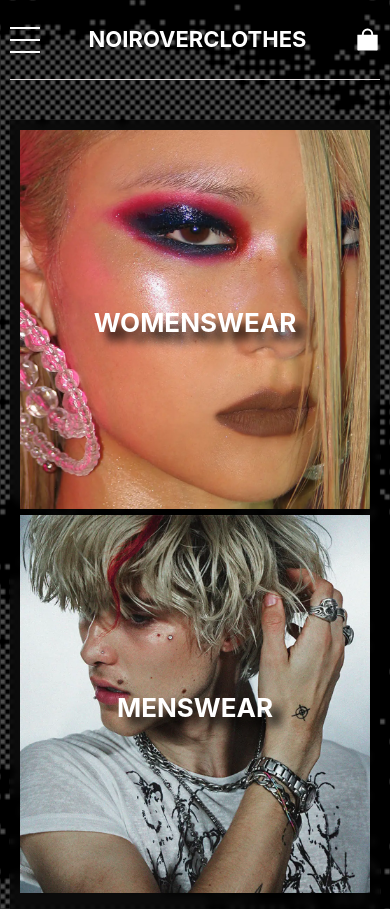
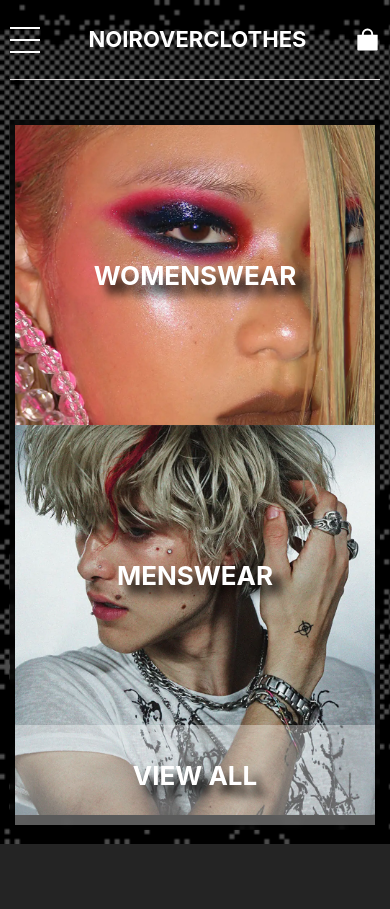
Before and after one commit to coldshein/noiroverclothes, a React (Vite) app: page / in a window 390 px wide. After the commit the page ends 844 px from the top, so only its background shows below. Built offline with nearby package versions, Linux system fonts and the light colour scheme; no server answers.

Commit message:
transition init

```diff
--- a/package.json
+++ b/package.json
@@ -12,6 +12,7 @@
   "dependencies": {
     "@reduxjs/toolkit": "^1.9.6",
     "axios": "^1.5.1",
+    "framer-motion": "^10.16.4",
     "react": "^18.2.0",
     "react-dom": "^18.2.0",
     "react-redux": "^8.1.2",
--- a/src/App.css
+++ b/src/App.css
@@ -25,9 +25,7 @@
     z-index: 1;
   }
 }
-#root{
-  height: 100%;
-}
+
 body{
   position: relative;
   z-index: 2;
--- a/src/App.tsx
+++ b/src/App.tsx
@@ -1,25 +1,30 @@
 import "./App.css";
-import { Routes, Route } from "react-router-dom";
+import { Routes, Route, useLocation } from "react-router-dom";
 import MainLayout from "./pages/MainLayout";
 import FullCard from "./pages/FullCard/FullCard";
 import ProductList from "./components/ProductList/ProductList";
 import Designers from "./pages/Designers/Designers";
 import Home from "./pages/Home/Home";
 
+import { AnimatePresence } from "framer-motion";
+
 function App() {
+  const location = useLocation();
   return (
+    <AnimatePresence>
       <div className="app-container">
-      <Routes>
+        <Routes location={location} key={location.pathname}>
           <Route path="/" element={<MainLayout />}>
-          <Route path="" element={<Home/>}/>
+            <Route path="" element={<Home />} />
             <Route path="/products" element={<ProductList />}>
-            <Route path="/products/:sex" element={<ProductList/>}/>
+              <Route path="/products/:sex" element={<ProductList />} />
             </Route>
             <Route path="/product/:link/:id" element={<FullCard />} />
-          <Route path="/designers" element={<Designers/>}/>
+            <Route path="/designers" element={<Designers />} />
           </Route>
         </Routes>
       </div>
+    </AnimatePresence>
   );
 }
 
--- /dev/null
+++ b/src/components/Burger/Loader/Loader.module.scss
@@ -0,0 +1,14 @@
+.loader{
+    width: 100%;
+    height: 100%;
+    position: relative;
+    img{
+        position: absolute;
+        height: 100%;
+        width: 100%;
+        top: 50%;
+        left: 50%;
+        transform: translate(-50%,-50%);
+        object-fit: contain;
+    }
+}
--- /dev/null
+++ b/src/components/Burger/Loader/Loader.tsx
@@ -0,0 +1,10 @@
+import styles from './Loader.module.scss'
+const Loader = () => {
+    return (
+        <div className={styles.loader}>
+            <img src="/public/assets/preload.gif" alt="" />
+        </div>
+     );
+}
+
+export default Loader;
--- a/src/components/ProductList/ProductList.tsx
+++ b/src/components/ProductList/ProductList.tsx
@@ -8,6 +8,8 @@ import { Link, useParams } from "react-router-dom";
 import Sort from "../Sort/Sort";
 import Filter from "../Filter/Filter";
 import SideBar from "../SideBar/SideBar";
+import Loader from "../Burger/Loader/Loader";
+import {motion} from 'framer-motion'
 
 export type ParamsType = {
   sex: string;
@@ -25,11 +27,14 @@ const ProductList = () => {
     }
   }, [sex]);
   return (
-    <section className={styles.productList}>
+    <motion.section className={styles.productList}
+    initial={{opacity: 0}}
+    animate={{opacity: 1} }
+    exit={{opacity: 0, transition: {duration: 0.4}}}>
       <div className={styles.inner}>
         <SideBar />
         {products.loading === "loading" ? (
-          <img src="/assets/preload.gif" alt="" className={styles.preload} />
+         <Loader/>
         ) : (
           <div className={styles.block}>
             <div className={styles.options}>
@@ -50,7 +55,7 @@ const ProductList = () => {
           </div>
         )}
       </div>
-    </section>
+    </motion.section>
   );
 };
 
--- a/src/pages/FullCard/FullCard.module.scss
+++ b/src/pages/FullCard/FullCard.module.scss
@@ -139,6 +139,18 @@
     color: #fff;
     background-color: #000;
 }
+.preload{
+    position: absolute;
+    top: 50%;
+    left: 50%;
+    transform: translate(-50%,-50%);
+    width: 100px;
+    height: 100px;
+    img{
+        width: 100%;
+        height: 100%;
+    }
+}
 
 @media (max-width: 980px) {
     .inner {
--- a/src/pages/FullCard/FullCard.tsx
+++ b/src/pages/FullCard/FullCard.tsx
@@ -14,6 +14,8 @@ import {
   postCartItem,
   setOpenCart,
 } from "../../store/cartSlice";
+import {motion} from 'framer-motion'
+import Loader from "../../components/Burger/Loader/Loader";
 
 export interface IFullCard {
   id: string;
@@ -68,15 +70,18 @@ const FullCard = () => {
   const handleSize = (size: any) => {
     setSize(size);
   };
-  if (!fullCard) {
-    return <>Loading...</>;
+  if(!fullCard){
+    return  <Loader/>
   }
 
   return (
-    <section className={styles.fullCard}>
+    <motion.section className={styles.fullCard}
+    initial={{opacity: 0}}
+    animate={{opacity: 1} }
+    exit={{opacity: 0, transition: {duration: 0.4}}}>
       <div className={styles.inner}>
         {isLoading ? (
-          <div>Please wait...</div>
+          <Loader/>
         ) : (
           <>
             <div className={styles.photo}>
@@ -90,7 +95,7 @@ const FullCard = () => {
                 className="mySwiper"
               >
                 {fullCard.imageUrl.map((item) => (
-                  <SwiperSlide className={styles.swiperSlide}>
+                  <SwiperSlide key={item} className={styles.swiperSlide}>
                     <img src={item} alt="" />
                   </SwiperSlide>
                 ))}
@@ -125,7 +130,7 @@ const FullCard = () => {
           </>
         )}
       </div>
-    </section>
+    </motion.section>
   );
 };
 
--- a/src/pages/Home/Home.module.scss
+++ b/src/pages/Home/Home.module.scss
@@ -10,6 +10,9 @@
     height: 100%;
     width: 100%;
     display: flex;
+    justify-content: center;
+    align-items: center;
+    flex-wrap: wrap;
 }
 
 .block {
@@ -42,19 +45,40 @@
 .img {
     img {
         width: 100%;
-        height: 100%;
+
         transition: all .2s ease-in-out;
+        object-fit: cover;
     }
 
+}
+.all{
+    position: relative;
+    padding: 50px;
+    width: 100%;
+    background-color: #ffffff5b;
+    transition: all .1s ease-in-out;
+    &:hover{
+
+    background-color: #ffffff3a;
+    }
 }
 
 @media (max-width:980px) {
     .inner {
-        flex-direction: column;
-        padding: 10px;
+        padding: 5px;
     }
 
     .block {
         width: 100%;
+        &:hover{
+            .img{
+                img{
+                    filter: blur(0px);
+                }
+            }
+        }
+    }
+    .img{
+        height: 300px;
     }
 }
--- a/src/pages/Home/Home.tsx
+++ b/src/pages/Home/Home.tsx
@@ -1,8 +1,13 @@
 import { Link } from 'react-router-dom';
 import styles from './Home.module.scss'
+import { motion } from 'framer-motion';
+
 const Home = () => {
     return (
-        <main className={styles.home}>
+        <motion.main className={styles.home}
+        initial={{opacity: 0}}
+        animate={{opacity: 1}}
+        exit={{opacity: 0, transition: {duration: 0.4}}}>
             <div className={styles.inner}>
                 <Link to='/products/women' className={styles.block}>
                     <div className={styles.img}>
@@ -16,8 +21,11 @@ const Home = () => {
                     </div>
                     <h2 className={styles.title}>menswear</h2>
                 </Link>
+                <Link to='/products' className={styles.all}>
+                    <h2 className={styles.title}>view all</h2>
+                </Link>
             </div>
-        </main>
+        </motion.main>
      );
 }
 
```
Also changed, not shown: 1 other file (tests, documents, lock files or other folders). Lines whose indentation alone changed are shown as unchanged.
